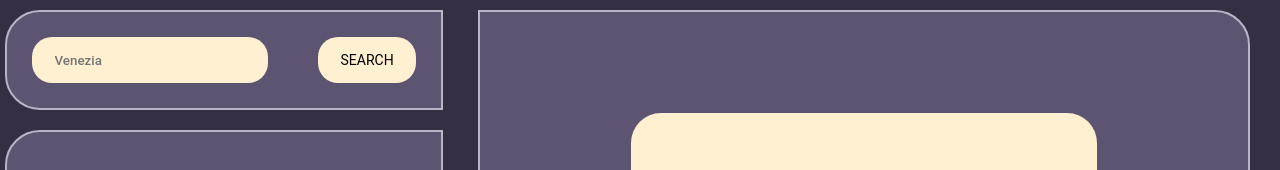
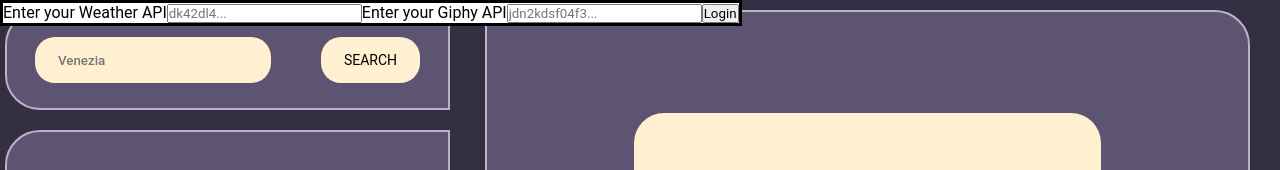
Before and after one commit to nicolanapa/weather-app, a website built with webpack: page dist/index.html in a window 1280 px wide. Shown: the top 170 px of the page. Built offline with nearby package versions, Linux system fonts and the light colour scheme.

Commit message:
Added first part of loginCreator function which will ask the two API keys to the user

```diff
--- a/src/index.js
+++ b/src/index.js
@@ -1 +1,3 @@
 import "./style.css";
+
+import {} from "./loginApi";
--- /dev/null
+++ b/src/loginApi.js
@@ -0,0 +1,41 @@
+function loginCreator() {
+    let mainContainer = document.querySelector(".website-container");
+
+    let dialog = document.createElement("dialog");
+    dialog.open = "true";
+    let form = document.createElement("form");
+    form.method = "post";
+    form.action = "#";
+    form.classList.add("formLogin");
+
+    let labelWeatherApi = document.createElement("label");
+    labelWeatherApi.textContent = "Enter your Weather API";
+    labelWeatherApi.id = "weatherApi";
+    let inputWeatherApi = document.createElement("input");
+    inputWeatherApi.id = "weatherApi";
+    inputWeatherApi.placeholder = "dk42dl4...";
+
+    let labelGiphyApi = document.createElement("label");
+    labelGiphyApi.textContent = "Enter your Giphy API";
+    labelGiphyApi.id = "giphyApi";
+    let inputGiphyApi = document.createElement("input");
+    inputGiphyApi.id = "giphyApi";
+    inputGiphyApi.placeholder = "jdn2kdsf04f3...";
+
+    let button = document.createElement("button");
+    button.textContent = "Login";
+    button.id = "loginButton";
+
+    mainContainer.appendChild(dialog);
+    dialog.appendChild(form);
+    form.appendChild(labelWeatherApi);
+    form.appendChild(inputWeatherApi);
+    form.appendChild(labelGiphyApi);
+    form.appendChild(inputGiphyApi);
+
+    form.appendChild(button);
+}
+
+loginCreator();
+
+export {};
--- a/src/style.css
+++ b/src/style.css
@@ -41,7 +41,6 @@ body {
     display: grid;
     grid-template-columns: 1fr;
     grid-template-rows: 120px 1fr;
-    width: 80%;
     margin: 10px 30px 10px 5px;
 }
 
@@ -83,7 +82,7 @@ body {
 
 .website-container {
     display: grid;
-    grid-template-columns: 1.5fr 3fr;
+    grid-template-columns: 1.8fr 3fr;
     grid-template-rows: 1fr;
 }
 
```
Also changed, not shown: dist/main.js.
